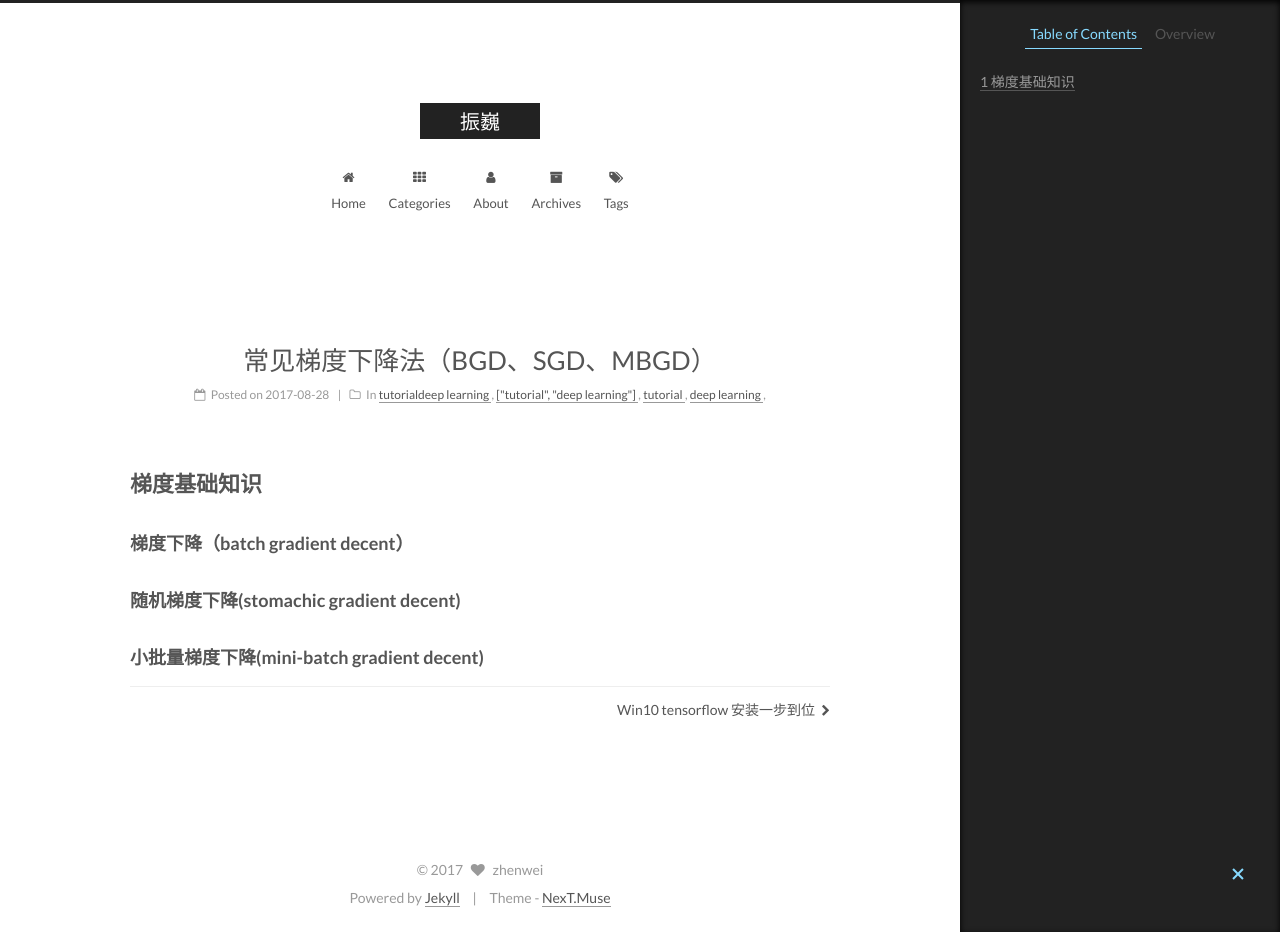
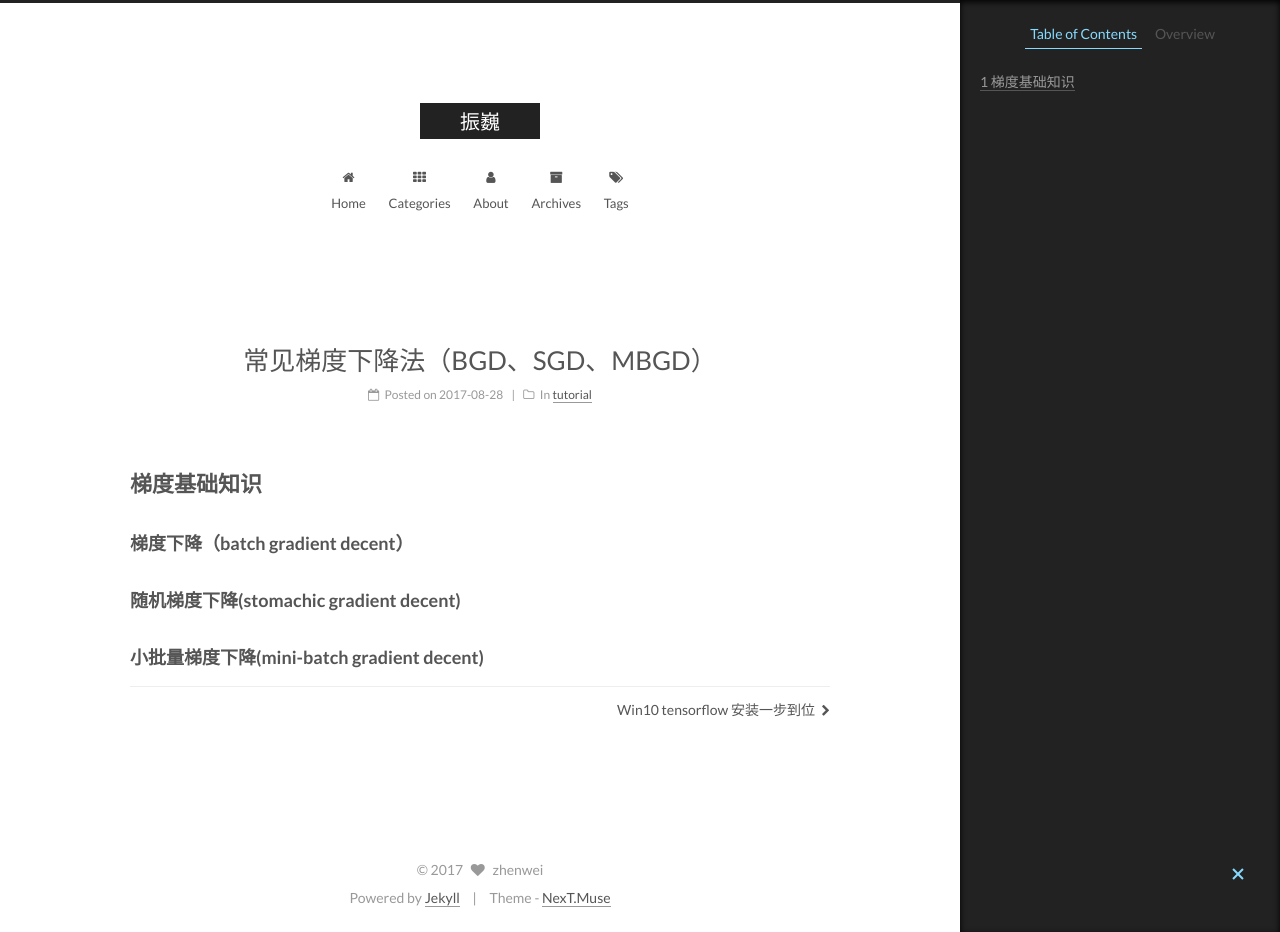
Before and after one commit to Weioninit/Weioninit.github.io, a Jekyll site: the page built from _posts/2017-08-28-gradient descent.md, in a window 1280 px wide and 932 px high. Built offline with Jekyll 4.4.1, drawn with Linux system fonts in a browser that asks for light colours.

Commit message:
Update 2017-08-28-gradient descent.md

```diff
--- a/_posts/2017-08-28-gradient descent.md
+++ b/_posts/2017-08-28-gradient descent.md
@@ -1,6 +1,6 @@
 ---
 categories:
- - [tutorial, deep learning]
+ - tutorial
 title:  "常见梯度下降法（BGD、SGD、MBGD）"
 ---
 
```
